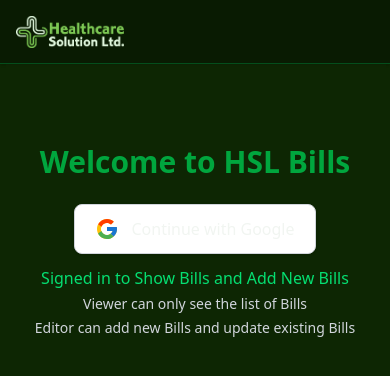
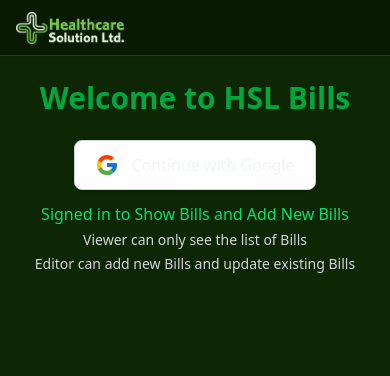
Before and after one commit to impranoybiswas/hsl-bills, a Next.js app: page / in a window 390 px wide. Shown: the top 376 px of the page. Built offline with nearby package versions, Linux system fonts and the light colour scheme; no server answers; what to-words would draw is missing.

Commit message:
fixed dvh error in mobile

```diff
--- a/app/components/BillTable.tsx
+++ b/app/components/BillTable.tsx
@@ -42,7 +42,7 @@ export default function BillsTable({ userRole }: { userRole: string }) {
   const totalBills = stats?.totalCount || 0;
 
   return (
-    <section className="w-full h-[calc(100dvh-64px)] flex-1 flex flex-col gap-5 py-5 px-4 md:px-6 lg:px-10">
+    <section className="w-full h-dvh flex-1 flex flex-col gap-5 pb-5 pt-19 px-4 md:px-6 lg:px-10">
       {/* ===== States ==== */}
 
       <div className="grid grid-cols-8 gap-2 md:gap-3 lg:gap-5 w-full">
--- a/app/components/Navbar.tsx
+++ b/app/components/Navbar.tsx
@@ -6,7 +6,7 @@ import { AiOutlineLoading3Quarters } from "react-icons/ai";
 export default function Navbar() {
   const { data: session, status } = useSession();
   return (
-    <nav className="h-[64px] w-full px-4 md:px-6 lg:px-10 border-b border-green-700/50 shadow flex items-center justify-between bg-black/30">
+    <nav className="h-14 w-full px-4 md:px-6 lg:px-10 border-b border-green-700/50 shadow flex items-center justify-between bg-black/30 fixed">
       <Image
         className="h-8 w-fit"
         src="/title.png"
```
